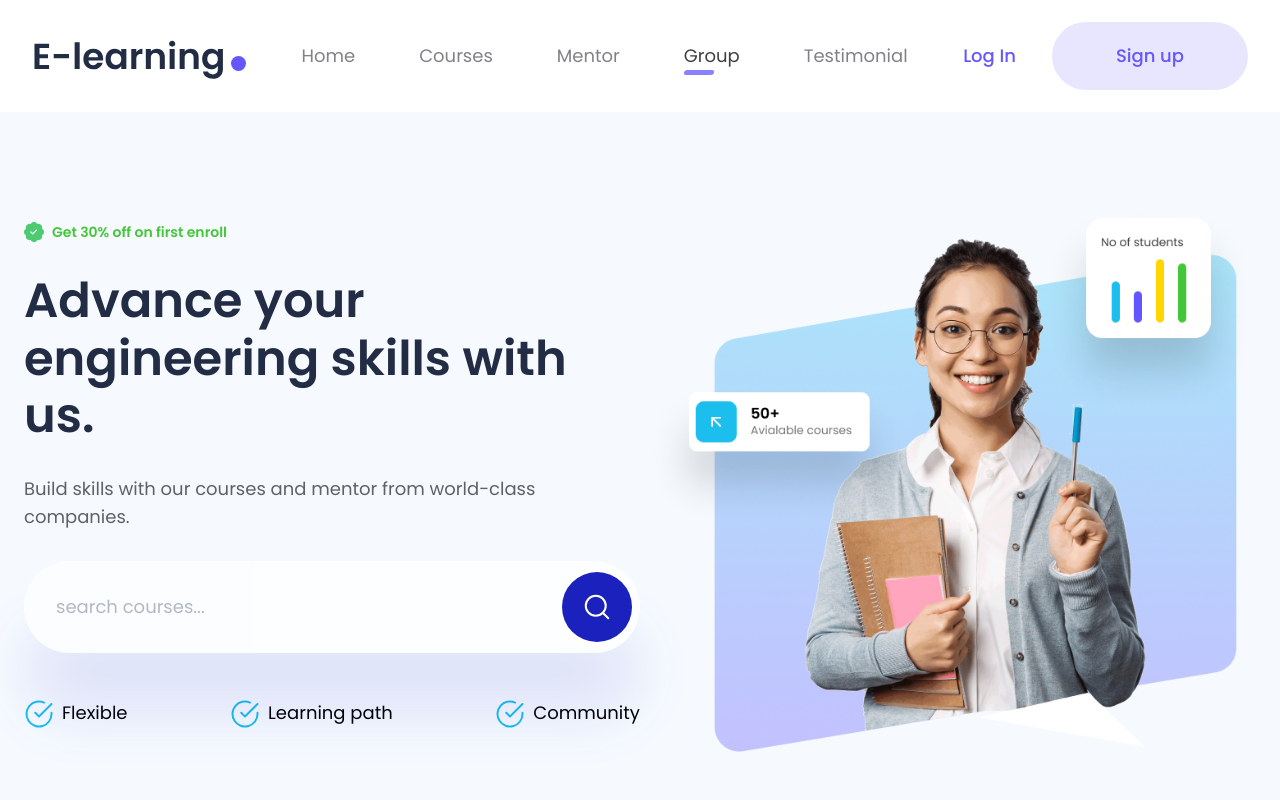
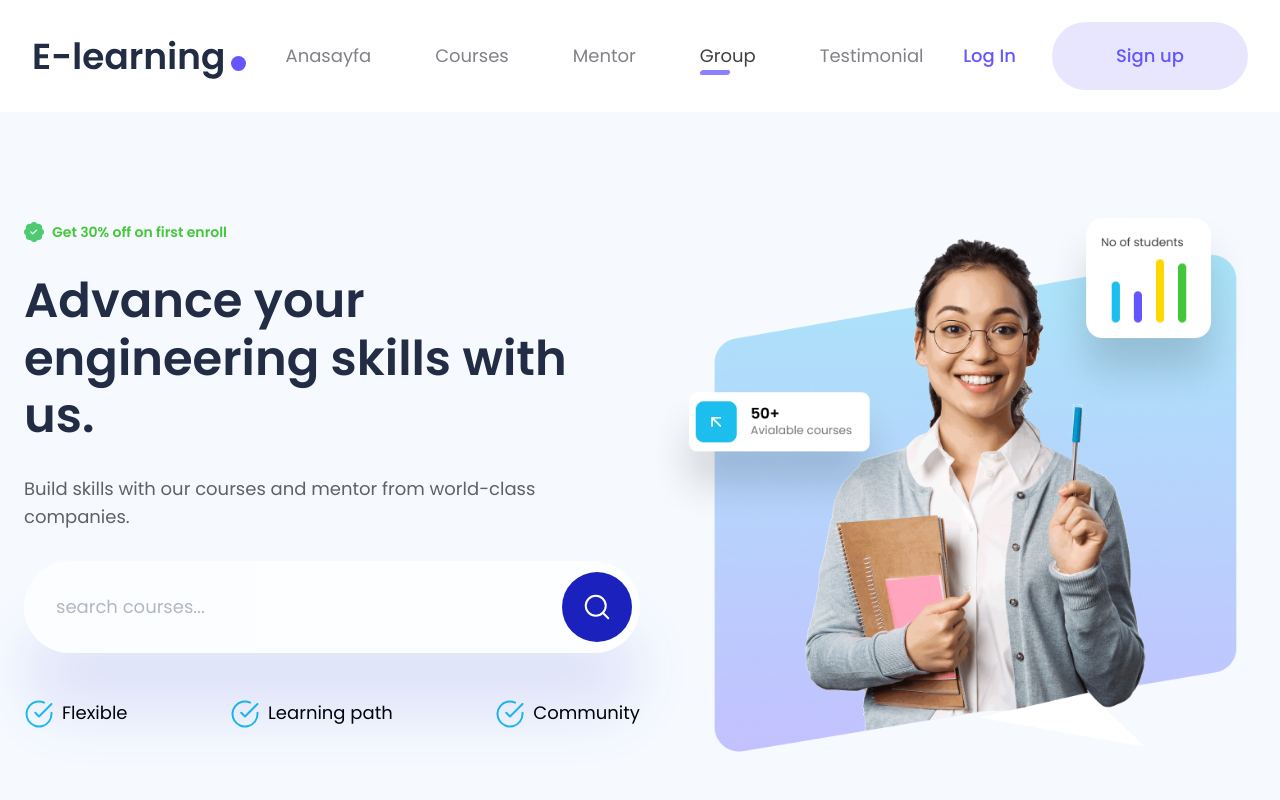
Before and after one commit to yasinerenkovalik/lotus-new, a Next.js app: page / in a window 1280 px wide. Shown: the top 800 px of the page. Built offline with nearby package versions, Linux system fonts and the light colour scheme.

Commit message:
bilinmeyen

```diff
--- a/app/components/Navbar/Navbar.tsx
+++ b/app/components/Navbar/Navbar.tsx
@@ -14,7 +14,7 @@ interface NavigationItem {
 }
 
 const navigation: NavigationItem[] = [
-    { name: 'Home', href: '#/', current: true },
+    { name: 'Anasayfa', href: '#/', current: true },
     { name: 'Courses', href: '#courses', current: false },
     { name: 'Mentor', href: '#mentor', current: false },
     { name: 'Group', href: '/', current: false },
```
